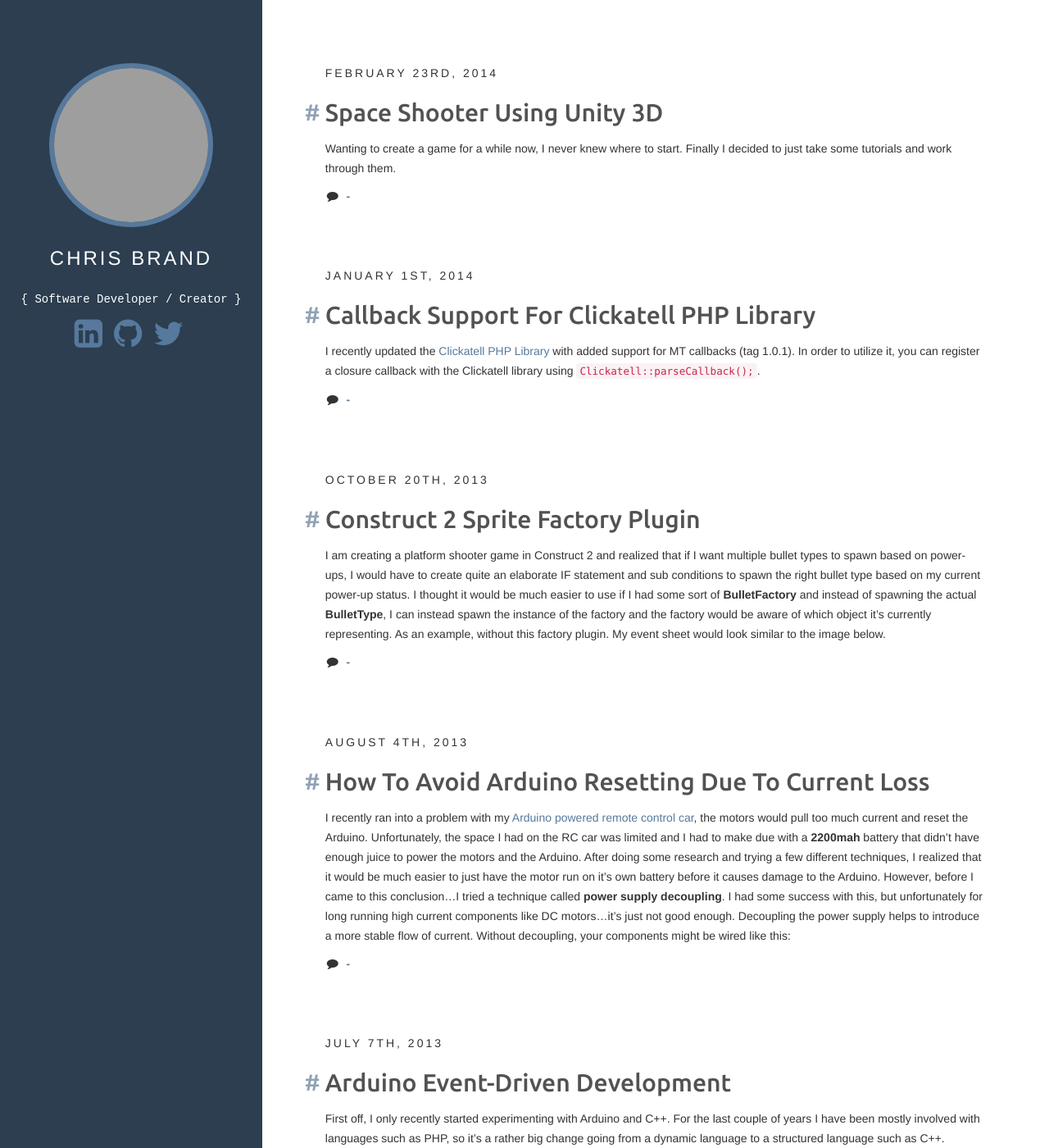
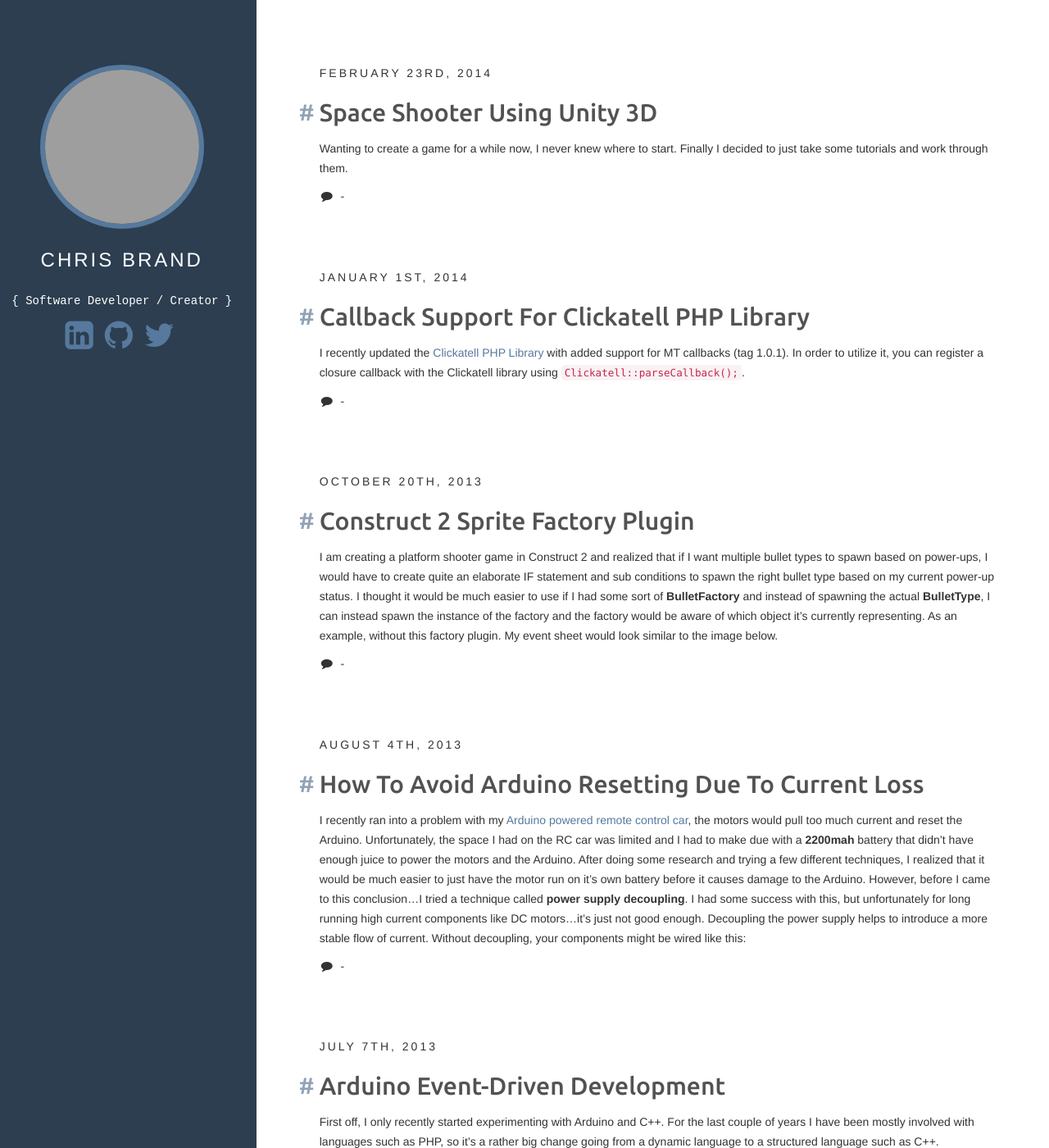
Before and after one commit to arcturial/arcturial.github.io, a Jekyll site: the page built from index.html, in a window 1280 px wide and 1400 px high. Shown: the whole window at 82% size. Built offline with Jekyll 4.4.1, drawn with Linux system fonts in a browser that asks for light colours; nearby versions of some CDN libraries; the list of posts is cut into pages by our own code; comment, search, counter and statistics services are not loaded; grey boxes are pictures that could not be loaded.

Commit message:
Implement bootstrap row formatting.

```diff
--- a/_layouts/default.html
+++ b/_layouts/default.html
@@ -11,12 +11,13 @@
         </div>
     </nav>
 
-    <div class="col-sm-3 sidebar hidden-xs">
-        {% include sidebar.html %}
-    </div>
-
-    <div class="col-sm-9 col-sm-offset-3 default-content">
-        {{ content }}
+    <div class="row">
+        <div class="col-lg-3 sidebar hidden-xs">
+            {% include sidebar.html %}
+        </div>
+        <div class="col-lg-9 default-content">
+            {{ content }}
+        </div>
     </div>
 
     {% include footer.html %}
--- a/css/main.scss
+++ b/css/main.scss
@@ -38,7 +38,7 @@
 {
     background-color: $blue !important;
     color: #fff !important;
-    position: fixed;
+    position: relative;
     top: 0px;
     padding-top: 6%;
 }
```
